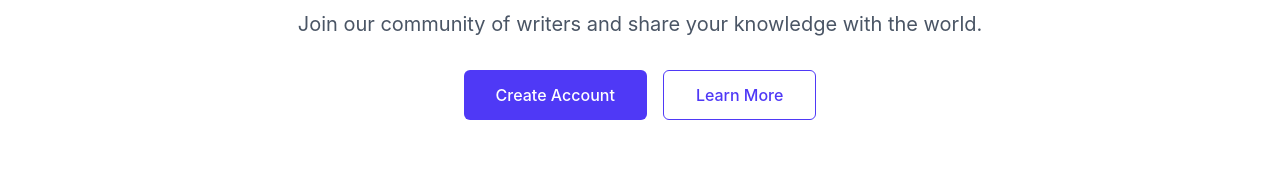
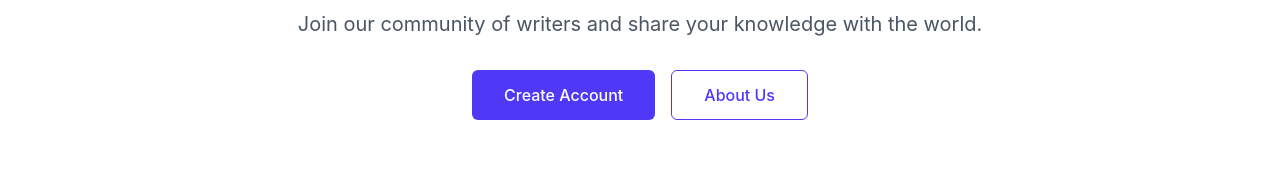
Before and after one commit to cbtmh/GR1, a React (Vite) app: page / in a window 1280 px wide. Shown: the part 705-875 px from the top of the page. Built offline with nearby package versions, Linux system fonts and the light colour scheme; no server answers.

Commit message:
udate Home.jsx

```diff
--- a/src/pages/Home.jsx
+++ b/src/pages/Home.jsx
@@ -146,8 +146,10 @@ const Home = () => {
               >
                 Create Account
               </button>
-              <button className="px-8 py-3 bg-white text-indigo-600 font-medium rounded-md border border-indigo-600 hover:bg-indigo-50 focus:outline-none focus:ring-2 focus:ring-offset-2 focus:ring-indigo-500">
-                Learn More
+              <button
+              onClick={() => navigate("/about")}
+              className="px-8 py-3 bg-white text-indigo-600 font-medium rounded-md border border-indigo-600 hover:bg-indigo-50 focus:outline-none focus:ring-2 focus:ring-offset-2 focus:ring-indigo-500">
+                About Us
               </button>
             </div>
           </div>
```
